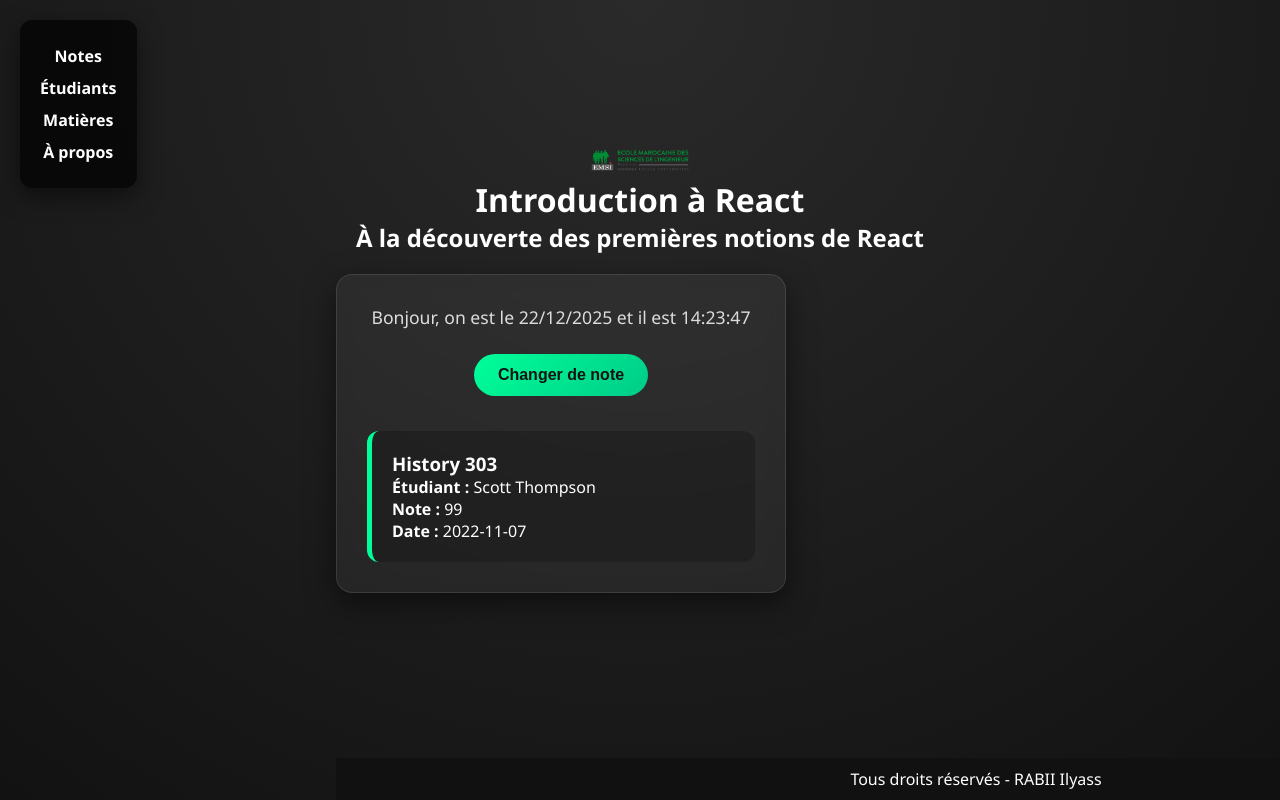
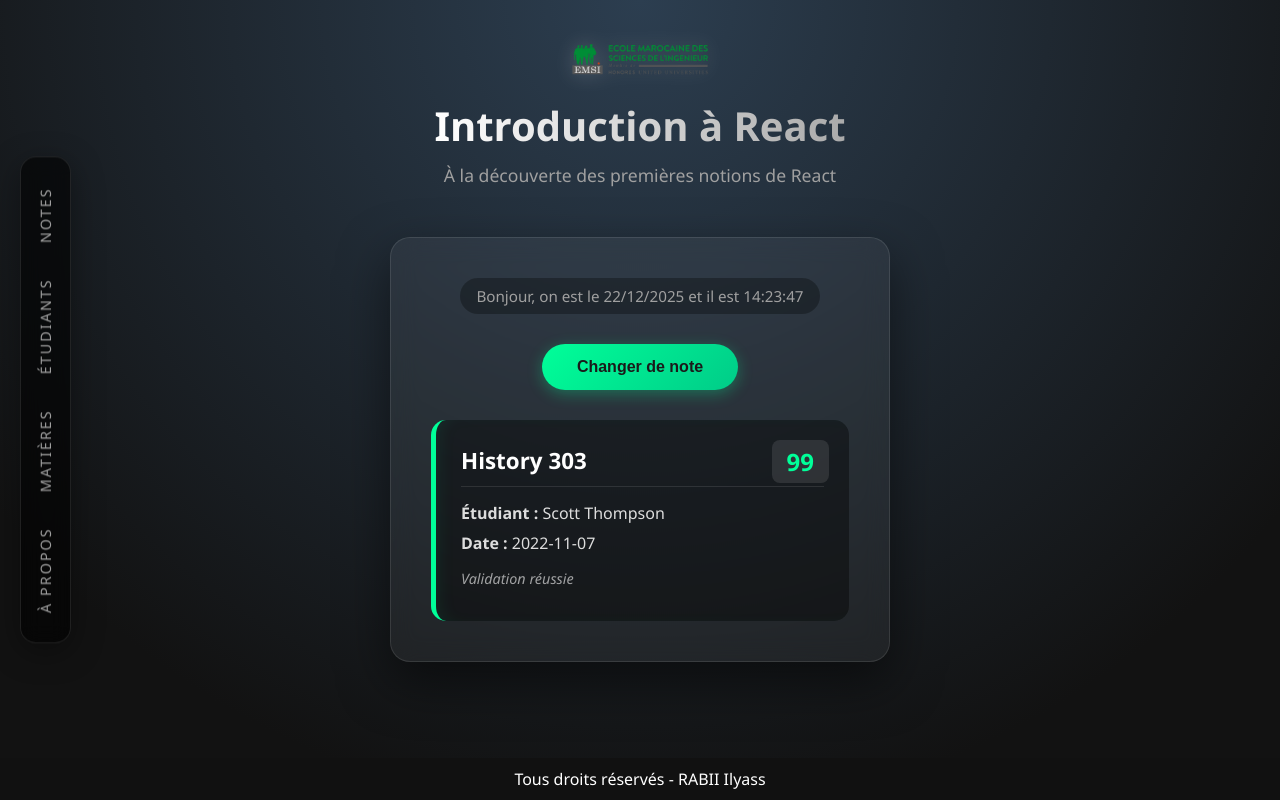
Before and after one commit to MBDS-CASA/react101-IliasRabii, a React (Vite) app: page / in a window 1280 px wide. Built offline with nearby package versions, Linux system fonts and the light colour scheme.

Commit message:
TD034 : add Menu

```diff
--- a/src/App.css
+++ b/src/App.css
@@ -1,154 +1,255 @@
 /* =========================
-   RESET
+   VARIABLES & RESET
    ========================= */
+:root {
+  --bg-color: #121212;
+  --card-bg: rgba(255, 255, 255, 0.05);
+  --glass-border: rgba(255, 255, 255, 0.1);
+  --primary-green: #00ff99;
+  --primary-red: #ff4757;
+  --text-main: #ffffff;
+  --text-muted: #a0a0a0;
+  --font-main: 'Segoe UI', Tahoma, Geneva, Verdana, sans-serif;
+}
+
 * {
   margin: 0;
   padding: 0;
   box-sizing: border-box;
 }
 
-/* =========================
-   BODY & ROOT LAYOUT
-   ========================= */
 body {
-  font-family: "Segoe UI", Tahoma, Geneva, Verdana, sans-serif;
-  background: radial-gradient(circle at top, #2a2a2a, #121212);
-  color: #fff;
-  overflow-x: hidden; /* Prevents horizontal scrollbar */
+  font-family: var(--font-main);
+  background: radial-gradient(circle at top center, #2c3e50, var(--bg-color) 80%);
+  color: var(--text-main);
+  min-height: 100vh;
+  overflow-x: hidden;
 }
 
-/* TARGETING #root directly */
-#root {
-  min-height: 100vh;
+/* =========================
+   LAYOUT PRINCIPAL
+   ========================= */
+.app {
   display: flex;
   flex-direction: column;
-  justify-content: center; /* Centers content Vertically */
-  align-items: center;     /* Centers content Horizontally */
-  text-align: center;      /* Centers text inside elements */
-  padding-bottom: 80px;    /* Prevents content from hiding behind fixed footer */
+  align-items: center;
+  min-height: 100vh;
+  padding-bottom: 80px; /* Espace pour le footer */
   width: 100%;
 }
 
 /* =========================
-   COMPONENTS
+   HEADER
    ========================= */
-
-/* Header */
-.header {
-  margin-bottom: 20px;
+.header-container {
+  text-align: center;
+  padding: 40px 20px;
+  animation: fadeIn 0.8s ease-out;
 }
 
-.header img {
-  width: 120px;
+.header-container img {
+  width: 140px;
   margin-bottom: 15px;
-  display: inline-block; /* Helps with text-align center */
+  filter: drop-shadow(0 0 10px rgba(255, 255, 255, 0.2));
 }
 
-.header h1 {
-  font-size: 3rem;
-  margin-bottom: 5px;
+.header-container h1 {
+  font-size: 2.5rem;
+  font-weight: 700;
+  background: linear-gradient(to right, #fff, #aaa);
+  -webkit-background-clip: text;
+  -webkit-text-fill-color: transparent;
 }
 
-.header h2 {
-  font-size: 1.2rem;
-  opacity: 0.8;
+.header-container h2 {
+  font-size: 1.1rem;
+  color: var(--text-muted);
   font-weight: 400;
+  margin-top: 10px;
 }
 
-/* Main Content Card */
+/* =========================
+   MENU (SIDEBAR STYLE)
+   ========================= */
+.menu {
+  position: fixed;
+  top: 50%;
+  left: 20px;
+  transform: translateY(-50%);
+  background: rgba(0, 0, 0, 0.6);
+  backdrop-filter: blur(10px);
+  padding: 20px 10px;
+  border-radius: 16px;
+  border: 1px solid var(--glass-border);
+  box-shadow: 0 8px 32px 0 rgba(0, 0, 0, 0.37);
+  z-index: 100;
+  transition: all 0.3s ease;
+}
+
+.menu ul {
+  list-style: none;
+  display: flex;
+  flex-direction: column;
+  gap: 15px;
+}
+
+.menu li {
+  writing-mode: vertical-rl; /* Texte vertical pour le style */
+  text-orientation: mixed;
+  transform: rotate(180deg);
+  cursor: pointer;
+  color: var(--text-muted);
+  padding: 10px 5px;
+  transition: color 0.2s, transform 0.2s;
+  font-size: 0.9rem;
+  letter-spacing: 2px;
+  text-transform: uppercase;
+}
+
+.menu li:hover {
+  color: var(--primary-green);
+  text-shadow: 0 0 8px var(--primary-green);
+  transform: rotate(180deg) translateY(-5px);
+}
+
+/* =========================
+   MAIN CONTENT
+   ========================= */
 .main-content {
   width: 90%;
-  max-width: 450px;
-  padding: 30px;
-  background: rgba(255, 255, 255, 0.05); /* Glass effect */
-  border-radius: 16px;
-  box-shadow: 0 10px 30px rgba(0, 0, 0, 0.5);
-  backdrop-filter: blur(8px);
-  border: 1px solid rgba(255, 255, 255, 0.1);
+  max-width: 500px;
+  background: var(--card-bg);
+  backdrop-filter: blur(12px);
+  border: 1px solid var(--glass-border);
+  border-radius: 20px;
+  padding: 40px;
+  text-align: center;
+  box-shadow: 0 20px 50px rgba(0,0,0,0.5);
+  margin-top: 10px;
 }
 
 .date-text {
-  margin-bottom: 25px;
-  font-size: 1.1rem;
-  color: #ddd;
+  font-size: 0.95rem;
+  color: var(--text-muted);
+  margin-bottom: 30px;
+  background: rgba(0,0,0,0.3);
+  display: inline-block;
+  padding: 8px 16px;
+  border-radius: 50px;
 }
 
-/* Button */
+/* Bouton */
 .btn-random {
-  padding: 12px 24px;
-  margin-bottom: 25px;
+  padding: 14px 35px;
   border-radius: 50px;
   border: none;
+  font-size: 1rem;
+  font-weight: bold;
   cursor: pointer;
-  background: linear-gradient(135deg, #00ff99, #00cc88);
-  color: #121212;
-  font-weight: 700;
-  font-size: 1rem;
+  background: linear-gradient(135deg, #00ff99 0%, #00cc88 100%);
+  color: #1a1a1a;
+  box-shadow: 0 4px 15px rgba(0, 255, 153, 0.3);
   transition: transform 0.2s, box-shadow 0.2s;
+  margin-bottom: 30px;
 }
 
 .btn-random:hover {
-  transform: translateY(-3px);
-  box-shadow: 0 5px 15px rgba(0, 255, 153, 0.4);
+  transform: scale(1.05);
+  box-shadow: 0 6px 20px rgba(0, 255, 153, 0.5);
 }
 
 .btn-random:active {
   transform: scale(0.95);
 }
 
-/* Note Card */
+/* =========================
+   NOTE CARD
+   ========================= */
 .note-card {
-  text-align: left; /* Keep note text readable */
-  padding: 20px;
-  border-radius: 12px;
-  background: rgba(0, 0, 0, 0.2);
-  margin-top: 10px;
+  text-align: left;
+  background: rgba(0, 0, 0, 0.4);
+  padding: 25px;
+  border-radius: 15px;
+  border-left: 5px solid transparent;
+  transition: all 0.3s ease;
+  position: relative;
+  overflow: hidden;
 }
 
-.note-good {
-  border-left: 5px solid #00ff99;
+.note-card h3 {
+  font-size: 1.4rem;
+  margin-bottom: 15px;
+  padding-bottom: 10px;
+  border-bottom: 1px solid rgba(255,255,255,0.1);
 }
 
-.note-bad {
-  border-left: 5px solid #ff5555;
-}
-/* ===== MENU ===== */
-.menu {
-  position: fixed;
-  top: 20px;
-  left: 20px;
-  background: rgba(0, 0, 0, 0.7);
-  padding: 15px 20px;
-  border-radius: 12px;
-  box-shadow: 0 8px 25px rgba(0, 0, 0, 0.5);
-  z-index: 1000;
+.note-info {
+  margin-bottom: 8px;
+  font-size: 1rem;
+  color: #ddd;
 }
 
-.menu ul {
-  list-style: none;
+.note-badge {
+  position: absolute;
+  top: 20px;
+  right: 20px;
+  font-size: 1.5rem;
+  font-weight: bold;
+  background: rgba(255,255,255,0.1);
+  padding: 5px 15px;
+  border-radius: 8px;
 }
 
-.menu li {
-  margin: 10px 0;
-  cursor: pointer;
-  font-weight: bold;
-  transition: color 0.2s ease, transform 0.2s ease;
+/* Validation visuelle */
+.note-good {
+  border-left-color: var(--primary-green);
+  box-shadow: inset 10px 0 20px -10px rgba(0, 255, 153, 0.1);
 }
+.note-good .note-badge { color: var(--primary-green); }
 
-.menu li:hover {
-  color: #00ff99;
-  transform: translateX(5px);
+.note-bad {
+  border-left-color: var(--primary-red);
+  box-shadow: inset 10px 0 20px -10px rgba(255, 71, 87, 0.1);
 }
+.note-bad .note-badge { color: var(--primary-red); }
 
-/* Footer */
+/* =========================
+   FOOTER
+   ========================= */
 .footer {
   position: fixed;
   bottom: 0;
-  left: 0;
   width: 100%;
+  text-align: center;
   padding: 15px;
   background: rgba(18, 18, 18, 0.95);
-  border-top: 1px solid rgba(255, 255, 255, 0.05);
-  font-size: 0.9rem;
-  color: #888;
+  border-top: 1px solid var(--glass-border);
+  font-size: 0.85rem;
+  color: var(--text-muted);
+  letter-spacing: 1px;
 }
+
+/* Animation */
+@keyframes fadeIn {
+  from { opacity: 0; transform: translateY(-20px); }
+  to { opacity: 1; transform: translateY(0); }
+}
+
+/* Mobile Responsive */
+@media (max-width: 768px) {
+  .menu {
+    top: 20px;
+    left: 50%;
+    transform: translateX(-50%);
+    width: 90%;
+    flex-direction: row;
+    height: auto;
+    padding: 10px;
+  }
+  .menu ul { flex-direction: row; justify-content: space-around; width: 100%; }
+  .menu li { writing-mode: horizontal-tb; transform: none; font-size: 0.8rem; }
+  .menu li:hover { transform: translateY(-2px); }
+
+  .header-container h1 { font-size: 1.8rem; }
+  .app { padding-top: 60px; } /* Espace pour le menu mobile */
+}
--- a/src/compenents/Header.jsx
+++ b/src/compenents/Header.jsx
@@ -2,12 +2,8 @@ import logo from "../assets/logoEmsi.webp";
 
 function Header() {
   return (
-    <header style={{ textAlign: "center", padding: "20px" }}>
-      <img
-        src={logo}
-        alt="Logo formation"
-        width="100"
-      />
+    <header className="header-container">
+      <img src={logo} alt="Logo formation" />
       <h1>Introduction à React</h1>
       <h2>À la découverte des premières notions de React</h2>
     </header>
--- a/src/compenents/Menu.jsx
+++ b/src/compenents/Menu.jsx
@@ -1,6 +1,7 @@
 function Menu() {
   const handleClick = (item) => {
-    alert(`Vous avez cliqué sur : ${item}`);
+    // Vous pourrez remplacer l'alert par une navigation plus tard
+    console.log(`Navigation vers : ${item}`);
   };
 
   return (
--- a/src/compenents/Note.jsx
+++ b/src/compenents/Note.jsx
@@ -1,12 +1,19 @@
 function Note({ course, firstname, lastname, grade, date }) {
-  const noteClass = grade >= 60 ? "note-good" : "note-bad";
+  const noteClass = grade >= 10 ? "note-good" : "note-bad"; // J'ai supposé que la note est sur 20. Si c'est sur 100, changez 10 par 50.
 
   return (
     <div className={`note-card ${noteClass}`}>
+      <span className="note-badge">{grade}</span>
       <h3>{course}</h3>
-      <p><strong>Étudiant :</strong> {firstname} {lastname}</p>
-      <p><strong>Note :</strong> {grade}</p>
-      <p><strong>Date :</strong> {date}</p>
+      <div className="note-info">
+        <strong>Étudiant :</strong> {firstname} {lastname}
+      </div>
+      <div className="note-info">
+        <strong>Date :</strong> {date}
+      </div>
+      <div className="note-info" style={{ marginTop: '15px', fontStyle: 'italic', fontSize: '0.9em', opacity: 0.7 }}>
+        {grade >= 10 ? "Validation réussie" : "Module non validé"}
+      </div>
     </div>
   );
 }
```
